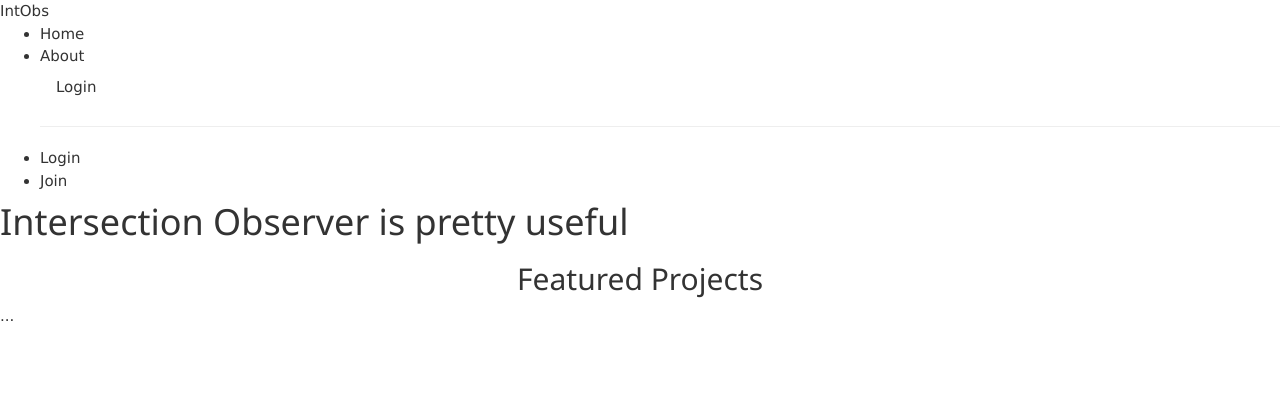
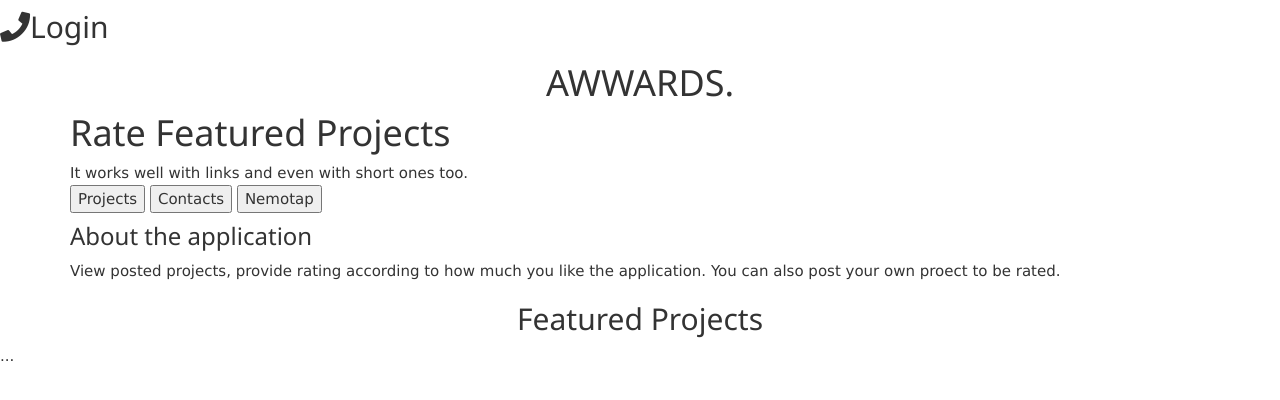
Before and after one commit to wilsenock220/award, a Django app: page / in a window 1280 px wide. Shown: the top 400 px of the page. Run offline with Django 3.2, Linux system fonts and the light colour scheme; data that the repository does not hold is empty; some libraries are stand-ins or nearby versions; some web fonts are replaced.

Commit message:
add new home layout

```diff
--- a/oscars/templates/base.html
+++ b/oscars/templates/base.html
@@ -3,6 +3,7 @@
 
 <!DOCTYPE html>
 <html lang="en">
+
 <head>
   <meta charset="UTF-8">
 
@@ -18,10 +19,13 @@
   <link href="https://fonts.googleapis.com/css?family=Lobster" rel="stylesheet">
   <link rel="stylesheet" href="https://use.fontawesome.com/releases/v5.7.2/css/all.css"
     integrity="sha384-fnmOCqbTlWIlj8LyTjo7mOUStjsKC4pOpQbqyi7RrhN7udi9RwhKkMHpvLbHG9Sr" crossorigin="anonymous">
+  <link rel="stylesheet" href="static/css/main.css" />
+  <link rel="stylesheet" href="https://use.typekit.net/qhm8wqj.css" />
 
   {% endblock %}
 
 </head>
+
 <body>
   {% include "navbar.html"%}
 
@@ -42,7 +46,9 @@
   <script type="text/javascript" src="https://ajax.googleapis.com/ajax/libs/jquery/1.6.3/jquery.min.js">
   </script>
   <script src="https://use.fontawesome.com/191e478c5e.js"></script>
+  <script src="static/js/gulpfile.js"></script>
   {% endblock %}
 
 </body>
+
 </html>
--- a/oscars/templates/home.html
+++ b/oscars/templates/home.html
@@ -2,7 +2,32 @@
 {% load static%}
 
 {% block content %}
+
+
 <div class="w3-container">
+    <div class="container">
+        <h1 class="fancy-link " style="text-align: center">AWWARDS.</h1>
+        <div class="content">
+            <h1 class="title">Rate Featured Projects</h1>
+
+            <a class="fancy-link" href="#">It works well with links</a>
+            and even with <a class="fancy-link" href="#">short ones</a> too.
+        </div>
+
+        <div class="content content--buttons">
+            <button class="button button-one">Projects</button>
+            <button class="button button-two">Contacts</button>
+            <button class="button button-three">Nemotap</button>
+        </div>
+
+        <div class="content content--card">
+            <div class="card">
+                <h3 class="card__title">About the application</h3>
+                <p class="card__body">View posted projects, provide rating according to how much you like the application. You can also post your own proect to be rated.</p>
+            </div>
+
+        </div>
+        <div class="pad">
             <div class="w3-row">
                 <h2 class="w3-center">Featured Projects</h2>
                 {% for photo in screenshots %}
@@ -10,10 +35,14 @@
                     <div class="w3-card-4 w3-white">
 
                         <header class="hovereffect" style="height:300px">
-                    <img src=" {{ photo.screenshot.cdn_url }}" class="img-responsive w3-image w3-center" style="min-height:100%; max-height:100%">
+                            <img src=" {{ photo.screenshot.cdn_url }}" class="img-responsive w3-image w3-center"
+                                style="min-height:100%; max-height:100%">
                             <div class="overlay">
-                        <p><a class="info w3-btn w3-round-xxlarge w3-white w3-padding" href="{% url 'rate' photo.id %}}"><small>Vote Now</small></a></p>
-                        <p><a class="info w3-btn w3-round-xxlarge w3-white w3-padding" href="{{photo.url}}"><small>Visit Site</small></a></p>
+                                <p><a class="info w3-btn w3-round-xxlarge w3-white w3-padding"
+                                        href="{% url 'rate' photo.id %}}"><small>Vote Now</small></a></p>
+                                <p><a class="info w3-btn w3-round-xxlarge w3-white w3-padding"
+                                        href="{{photo.url}}"><small>Visit
+                                            Site</small></a></p>
 
                             </div>
 
@@ -22,7 +51,8 @@
                         <div class="w3-container w3-margin">
 
                             <strong>{{ photo.title }}</strong>
-                       <a href="{% url 'project' project_id=photo.id %}" class=" w3-right "style="color:blue">View More</a>
+                            <a href="{% url 'project' project_id=photo.id %}" class=" w3-right " style="color:blue">View
+                                More</a>
 
 
                         </div>
@@ -49,6 +79,10 @@
                 </div>
                 {% endfor %}
             </div>
+        </div>
+    </div>
+
+
 
 </div>
 
--- a/oscars/templates/navbar.html
+++ b/oscars/templates/navbar.html
@@ -2,67 +2,60 @@
 <html lang="en">
 
 <head>
-    <meta charset="UTF-8" />
-    <meta name="viewport" content="width=device-width, initial-scale=1.0" />
-    <meta http-equiv="X-UA-Compatible" content="ie=edge" />
-    <title>Document</title>
-    <link href="https://fonts.googleapis.com/css?family=Poppins:300,900&display=swap" rel="stylesheet" />
-    <link rel="stylesheet" href="static/css/main.css" />
+    <meta charset="UTF-8">
+    <meta name="viewport" content="width=device-width, initial-scale=1.0">
+    <meta http-equiv="X-UA-Compatible" content="ie=edge">
+    <title>Glowing Icon Effects</title>
+    <!-- Font Awesome -->
+    <link rel="stylesheet" href="https://use.fontawesome.com/releases/v5.8.2/css/all.css">
+    <!-- Bootstrap core CSS -->
+    <link rel="stylesheet" href="static/css/style.css">
 </head>
 
 <body>
-    <header>
-        <a href="#" class="site-logo" aria-label="homepage">IntObs</a>
-        <nav class="main-nav">
-            <ul class="nav__list">
-                <li class="nav__list-item"><a href="{% url 'home' %}" class="nav__link">Home</a></li>
-                <li class="nav__list-item">
-                    <a href="#" class="nav__link">About</a>
-                </li>
-                {% if user.is_authenticated %}
+    <div class="banner-area">
 
 
-                <li class="nav__list-item">
-                    <a href="{% url 'profile' username=user %}" class="nav__link">Profile</a>
-                </li>
-                <li class="nav__list-item">
-                    <a href="{% url 'update_profile'%}" class="nav__link">Update Profile</a>
-                </li>
-                <li class="nav__list-item"><a href="/logout" class="nav__link">Logout</a></li>
-                {% else %}
+        <div class="">
 
 
-                <a href="" class="w3-bar-item w3-button">Login</a>
-                <hr>
-                {% endif %}
+            {% if user.is_authenticated %}
 
-            </ul>
-        </nav>
-        <nav class="account">
-            <ul class="nav__list">
-                <li class="nav__list-item">
-                    <a class="nav__link nav__link--btn" href="/accounts/login">Login</a>
-                </li>
-                <li class="nav__list-item">
-                    <a class="nav__link nav__link--btn nav__link--btn--highlight" href="/accounts/register">Join</a>
-                </li>
-            </ul>
-        </nav>
-    </header>
+            <a href="{% url 'profile' username=user %}">
+                <div id="nav2" class="btn-area">
+                    <h2><i class="far fa-address-card"></i>Profile</h2>
+                </div>
+            </a>
+            <a href="{% url 'update_profile'%}">
+                <div id="nav3" class="btn-area">
+                    <h2><i class="fas fa-cogs"></i>Update Profile</h2>
+                </div>
+            </a>
+            <a href="/logout">
+                <div id="nav4" class="btn-area">
+                    <h2><i class="fas fa-book"></i></i>Logout</h2>
+                </div>
+            </a>
+            {% else %}
 
-    <main>
-        <section class="home-intro">
-            <h1>Intersection Observer is pretty useful</h1>
-        </section>
+            <a href="/accounts/login">
+                <div id="nav5" class="btn-area">
+                    <h2><i class="fas fa-phone"></i>Login</h2>
+                </div>
+            </a>
+            {% endif %}
 
-        <div class="home-about">
 
         </div>
+    </div>
 
+    <!-- <div class="content-area" id="contact">
+        <h2>Contact Area</h2>
+        <p>Lorem ipsum dolor sit amet consectetur adipisicing elit. Dolores, dignissimos! Fugit voluptatum officiis
+            praesentium nemo? Molestiae, sint, consequuntur autem quidem esse provident eaque fugit sapiente nemo ipsa
+            ut incidunt voluptatum.</p>
+    </div> -->
 
-    </main>
-    <script src="static/js/observers.js"></script>
-    <script src="static/js/main.js"></script>
 
 </body>
 
--- a/oscars/templates/registration/base.html
+++ b/oscars/templates/registration/base.html
@@ -7,7 +7,7 @@
     <meta charset="UTF-8">
     <meta name="viewport" content="width=device-width, initial-scale=1">
 
-    <title>Awwwards</title>
+    <title>Awwards</title>
 </head>
 <body>
 
```
Also changed, not shown: oscars/templates/profile.html (+11 -9 lines). Lines whose indentation alone changed are shown as unchanged.
